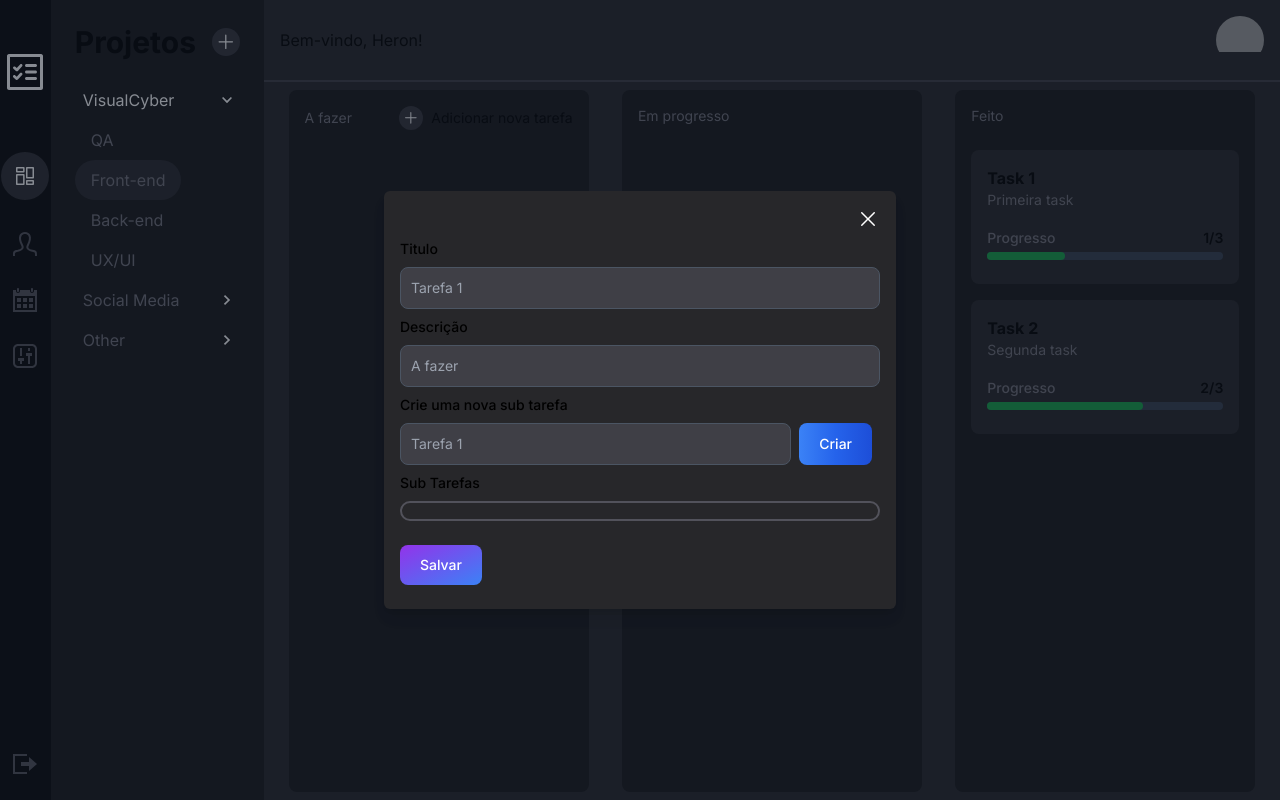
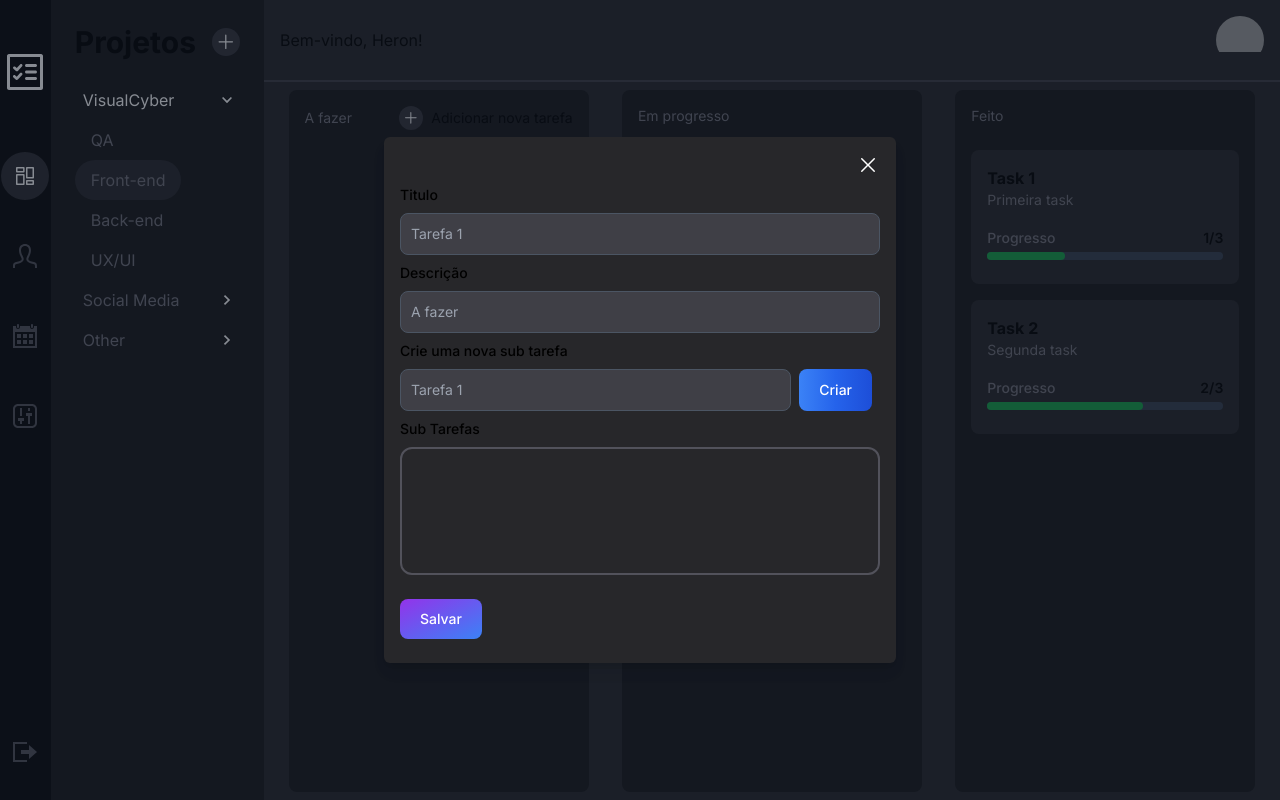
Before and after one commit to szHeron/todolist-visualcyber, a Next.js app: page / in a window 1280 px wide. Both pictures are taken after a click on the button "Adicionar nova tarefa". Built offline with nearby package versions, Linux system fonts and the light colour scheme; grey boxes are pictures that could not be loaded.

Commit message:
refactor

```diff
--- a/components/ColumnBoard.tsx
+++ b/components/ColumnBoard.tsx
@@ -59,7 +59,6 @@ export default function ColumnBoard(props: IColumnBoard){
                     ))}
                     {openModal && (
                         <div
-                            onClick={handleCloseModal}
                             className="fixed top-0 left-0 w-full h-full bg-gray-900 bg-opacity-50"
                         >
                             <TodoModal
--- a/components/Navbar.tsx
+++ b/components/Navbar.tsx
@@ -6,17 +6,17 @@ export default function Navbar(){
                 <button className="bg-zinc-600/50 p-3 rounded-full">
                     <svg fill="#fff" width="24" height="24" clipRule="evenodd" fillRule="evenodd" strokeLinejoin="round" strokeMiterlimit="2" viewBox="0 0 24 24" xmlns="http://www.w3.org/2000/svg"><path d="m11.6 11c0-.552-.448-1-1-1-1.655 0-4.945 0-6.6 0-.552 0-1 .448-1 1v9c0 .552.448 1 1 1h6.6c.552 0 1-.448 1-1 0-2.092 0-6.908 0-9zm9.4 6c0-.552-.448-1-1-1h-6c-.538 0-1 .477-1 1v3c0 .552.448 1 1 1h6c.552 0 1-.448 1-1zm-1.5.5v2h-5v-2zm-9.4-6v8h-5.6v-8zm10.9-7.5c0-.552-.448-1-1-1-1.537 0-4.463 0-6 0-.552 0-1 .448-1 1v9.6c0 .552.448 1 1 1h6c.552 0 1-.448 1-1 0-2.194 0-7.406 0-9.6zm-1.5.5v8.6h-5v-8.6zm-7.9-.5c0-.552-.448-1-1-1-1.655 0-4.945 0-6.6 0-.552 0-1 .448-1 1v3.6c0 .552.448 1 1 1h6.6c.552 0 1-.448 1-1 0-1.017 0-2.583 0-3.6zm-1.5.5v2.6h-5.6v-2.6z" fillRule="nonzero"/></svg>
                 </button>
-                <button>
+                <button className="p-3 hover:bg-zinc-700 hover:rounded-full">
                     <svg xmlns="http://www.w3.org/2000/svg" fill="#52525b" width="24" height="24" viewBox="0 0 24 24"><path d="M20.822 18.096c-3.439-.794-6.641-1.49-5.09-4.418 4.719-8.912 1.251-13.678-3.732-13.678-5.082 0-8.465 4.949-3.732 13.678 1.598 2.945-1.725 3.641-5.09 4.418-2.979.688-3.178 2.143-3.178 4.663l.005 1.241h1.995c0-3.134-.125-3.55 1.838-4.003 2.851-.657 5.543-1.278 6.525-3.456.359-.795.592-2.103-.338-3.815-2.058-3.799-2.578-7.089-1.423-9.026 1.354-2.275 5.426-2.264 6.767-.034 1.15 1.911.639 5.219-1.403 9.076-.91 1.719-.671 3.023-.31 3.814.99 2.167 3.707 2.794 6.584 3.458 1.879.436 1.76.882 1.76 3.986h1.995l.005-1.241c0-2.52-.199-3.975-3.178-4.663z"/></svg>
                 </button>
-                <button>
+                <button className="p-3 hover:bg-zinc-700 hover:rounded-full">
                     <svg xmlns="http://www.w3.org/2000/svg" fill="#52525b" width="24" height="24" viewBox="0 0 24 24"><path d="M20 20h-4v-4h4v4zm-6-10h-4v4h4v-4zm6 0h-4v4h4v-4zm-12 6h-4v4h4v-4zm6 0h-4v4h4v-4zm-6-6h-4v4h4v-4zm16-8v22h-24v-22h3v1c0 1.103.897 2 2 2s2-.897 2-2v-1h10v1c0 1.103.897 2 2 2s2-.897 2-2v-1h3zm-2 6h-20v14h20v-14zm-2-7c0-.552-.447-1-1-1s-1 .448-1 1v2c0 .552.447 1 1 1s1-.448 1-1v-2zm-14 2c0 .552-.447 1-1 1s-1-.448-1-1v-2c0-.552.447-1 1-1s1 .448 1 1v2z"/></svg>
                 </button>
-                <button>
+                <button className="p-3 hover:bg-zinc-700 hover:rounded-full">
                     <svg xmlns="http://www.w3.org/2000/svg" fill="#52525b"width="24" height="24" viewBox="0 0 24 24"><path d="M19 2c1.654 0 3 1.346 3 3v14c0 1.654-1.346 3-3 3h-14c-1.654 0-3-1.346-3-3v-14c0-1.654 1.346-3 3-3h14zm5 3c0-2.761-2.238-5-5-5h-14c-2.762 0-5 2.239-5 5v14c0 2.761 2.238 5 5 5h14c2.762 0 5-2.239 5-5v-14zm-13 12h-2v3h-2v-3h-2v-3h6v3zm-2-13h-2v8h2v-8zm10 5h-6v3h2v8h2v-8h2v-3zm-2-5h-2v3h2v-3z"/></svg>
                 </button>
             </div>
-            <button>
+            <button className="p-3 hover:bg-zinc-700 hover:rounded-full">
                 <svg xmlns="http://www.w3.org/2000/svg" fill="#52525b" width="24" height="24" viewBox="0 0 24 24"><path d="M16 10v-5l8 7-8 7v-5h-8v-4h8zm-16-8v20h14v-2h-12v-16h12v-2h-14z"/></svg>
             </button>
         </div>
--- a/components/TodoCard.tsx
+++ b/components/TodoCard.tsx
@@ -43,7 +43,6 @@ export default function TodoCard(props: ITodoCard){
                     <Progressbar value={completedCount} total={props.task.tasks.length}/>
                     {openModal && (
                         <div
-                            onClick={handleCloseModal}
                             className="fixed top-0 left-0 w-full h-full bg-gray-900 bg-opacity-50"
                         >
                             <TodoModal
--- a/components/TodoModal.tsx
+++ b/components/TodoModal.tsx
@@ -29,10 +29,12 @@ export default function TodoModal(props: ITodoModal){
     }
 
     function addNewSubTask(){
-        const tasks = [...task.tasks]
-        tasks.push(subTask)
-        setTask({...task, tasks: tasks})
-        setSubTask({title: "", completed: false, id:0})
+        if(subTask.title.length > 3){
+            const tasks = [...task.tasks]
+            tasks.push({...subTask, id: Math.floor(Math.random() * (100000 - 10 + 1)) + 10,})
+            setTask({...task, tasks: tasks})
+            setSubTask({title: "", completed: false, id:0})
+        }
     }
 
     function editSubTask(editedTask: ITasks){
@@ -86,12 +88,12 @@ export default function TodoModal(props: ITodoModal){
                 <div className="flex flex-col mb-2">
                     <label className="block mb-2 text-sm font-medium dark:text-white">Crie uma nova sub tarefa</label>
                     <div className="flex flew-row gap-2">
-                        <input onChange={text => setSubTask({...subTask, title: text.target.value})} type="text" className="bg-zinc-700 border border-gray-600 text-white text-sm rounded-lg focus:ring-blue-500 focus:border-blue-500 block w-full p-2.5 dark:placeholder-gray-400  dark:focus:ring-blue-500 dark:focus:border-blue-500" placeholder="Tarefa 1" />
+                        <input onChange={text => setSubTask({...subTask, title: text.target.value})} value={subTask.title} type="text" className="bg-zinc-700 border border-gray-600 text-white text-sm rounded-lg focus:ring-blue-500 focus:border-blue-500 block w-full p-2.5 dark:placeholder-gray-400  dark:focus:ring-blue-500 dark:focus:border-blue-500" placeholder="Tarefa 1" />
                         <button onClick={addNewSubTask} type="button" className="text-white bg-gradient-to-r from-blue-500 via-blue-600 to-blue-700 hover:bg-gradient-to-br focus:ring-4 focus:outline-none focus:ring-blue-300 dark:focus:ring-blue-800 font-medium rounded-lg text-sm px-5 py-2.5 text-center me-2">Criar</button>
                     </div>
                 </div>
                 <label className="block mb-2 text-sm font-medium dark:text-white">Sub Tarefas</label>
-                <div className="flex flex-col mb-4 max-h-32 overflow-y-scroll border-zinc-600 border-2 p-2 rounded-xl">
+                <div className="flex flex-col mb-4 min-h-32 max-h-32 overflow-y-scroll border-zinc-600 border-2 p-2 rounded-xl">
                     {task.tasks.map((item, index) => {
                         return (
                             <div key={index} className="flex flex-row my-1">
```
